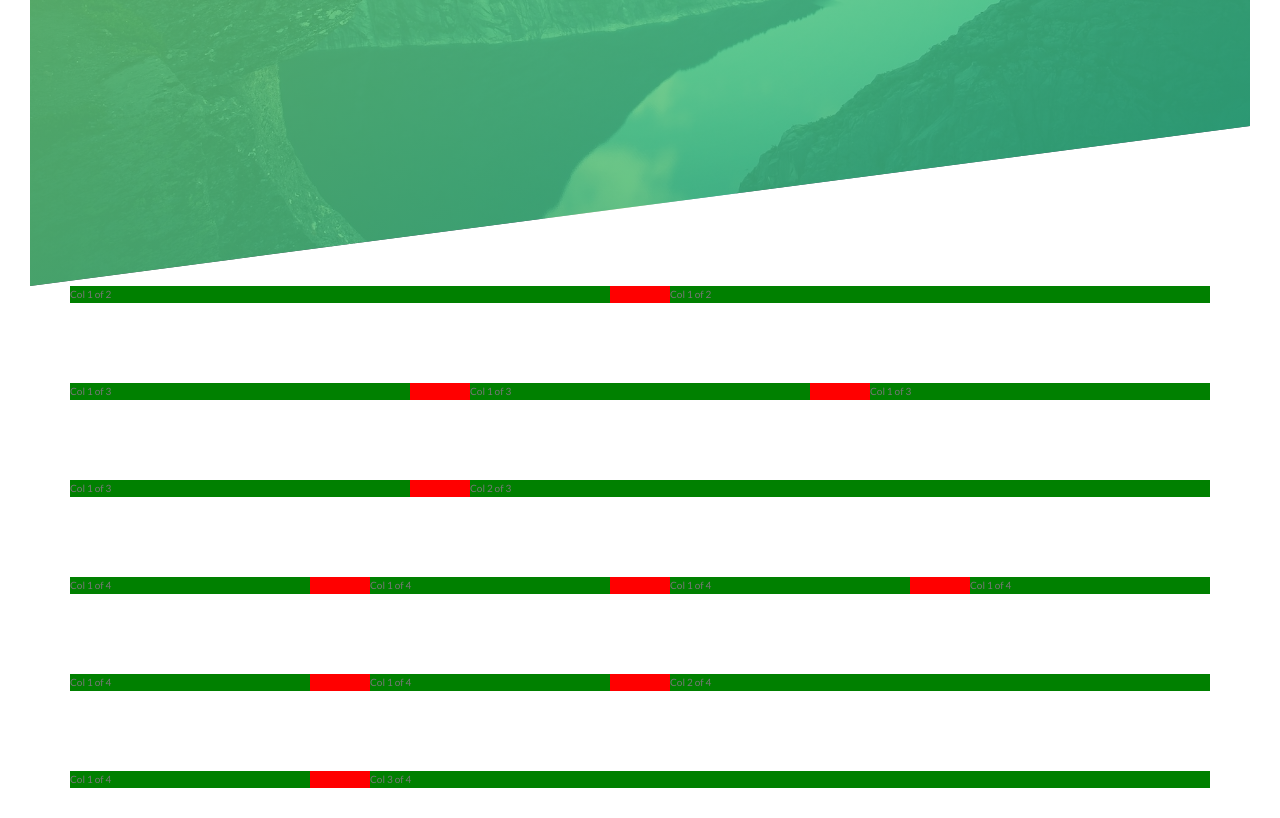
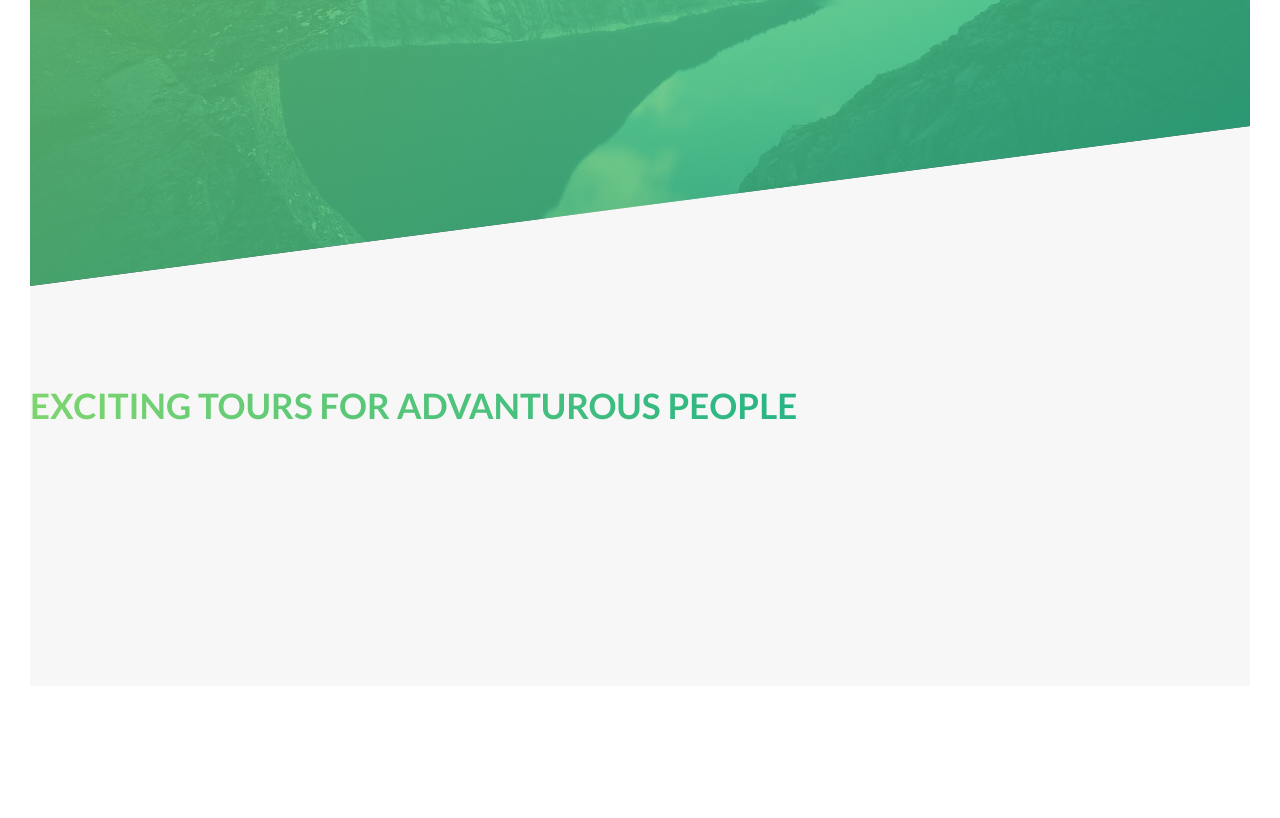
Before and after one commit to tonyminh95/advanced-css, a website: page index.html in a window 1280 px wide. Shown: the part 504-1322 px from the top of the page. After the commit the page ends 1220 px from the top, so only its background shows below. Drawn offline with Linux system fonts and the light colour scheme.

Commit message:
test gradient

```diff
--- a/index.html
+++ b/index.html
@@ -28,7 +28,15 @@
             </div>
         </header>
 
-        <section class="grid-test">
+        <main>
+            <section class="section-about">
+                <h2 class="heading-secondary">
+                    Exciting tours for advanturous people
+                </h2>
+            </section>
+        </main>
+
+        <!-- <section class="grid-test">
             <div class="row">
                 <div class="col-1-of-2">
                     Col 1 of 2
@@ -94,6 +102,6 @@
                     Col 3 of 4
                 </div>
             </div>
-        </section>
+        </section> -->
     </body>
 </html>
--- a/sass/abstracts/_variables.scss
+++ b/sass/abstracts/_variables.scss
@@ -2,6 +2,8 @@
 $color-primary: #55c57a;
 $color-primary-light: #7ed56f;
 $color-primary-dark: #28b485;
+
+$color-grey-light-1: #f7f7f7;
 
 $color-grey-dark: #777;
 $color-white: #fff;
--- a/sass/base/_typography.scss
+++ b/sass/base/_typography.scss
@@ -35,3 +35,13 @@ body {
         animation: moveInRight 1s ease-out;
     }
 }
+
+.heading-secondary {
+    font-size: 3.5rem;
+    text-transform: uppercase;
+    font-weight: 700;
+    display: inline-block;
+    background-image: linear-gradient(to right, $color-primary-light, $color-primary-dark);
+    -webkit-background-clip: text;
+    color: transparent;
+}
--- a/sass/pages/_home.scss
+++ b/sass/pages/_home.scss
@@ -0,0 +1,5 @@
+.section-about {
+    background-color: $color-grey-light-1;
+    padding: 25rem 0;
+    margin-top: -20vh;
+}
```
Also changed, not shown: css/style.css.
